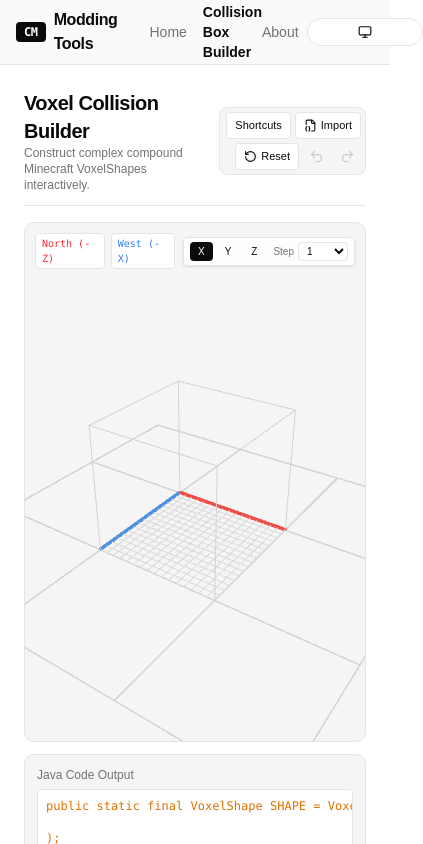
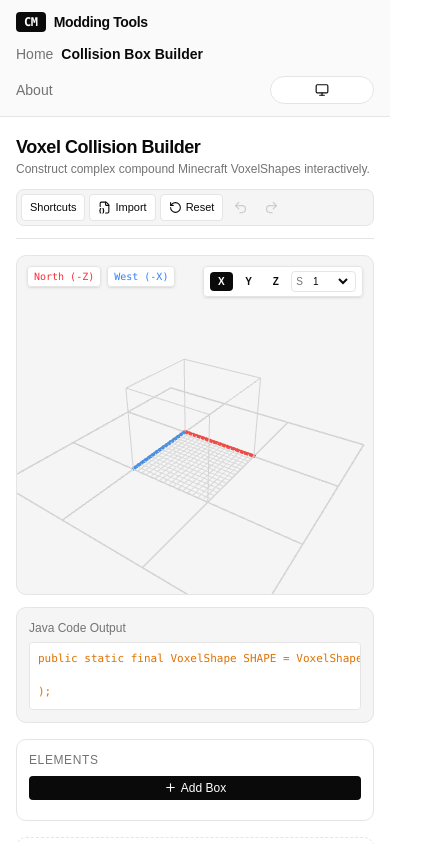
Before and after one commit to ChefMooon/cm-modding-tools, a React (Vite) app: page /collision-box in a window 390 px wide. Shown: the top 844 px of the page, 423 px wide, since content can reach past the window. Built offline with nearby package versions, Linux system fonts and the light colour scheme.

Commit message:
feat: improve mobile layout

```diff
--- a/src/routes/__root.tsx
+++ b/src/routes/__root.tsx
@@ -77,31 +77,32 @@ function RootComponent() {
   return (
     <div className="min-h-screen flex flex-col antialiased app-shell">
       <header className="w-full border-b app-surface-muted app-border">
-        <div className="max-w-screen-2xl mx-auto px-4 sm:px-6 lg:px-8 h-16 flex items-center justify-between">
-          <div className="flex items-center gap-8">
-            <Link to="/" className="flex items-center gap-2 font-sans tracking-tight font-bold text-foreground hover:opacity-80 transition-opacity">
-              <span className="bg-foreground text-background px-2 py-0.5 rounded text-xs font-mono">CM</span>
+        <div className="mx-auto flex max-w-screen-2xl flex-col gap-3 px-4 py-3 sm:px-6 sm:py-4 lg:px-8">
+          <div className="flex flex-col gap-3 sm:flex-row sm:items-center sm:justify-between">
+            <div className="flex flex-col gap-3 sm:flex-row sm:items-center sm:gap-8">
+              <Link to="/" className="flex items-center gap-2 font-sans text-sm font-bold tracking-tight text-foreground transition-opacity hover:opacity-80 sm:text-base">
+                <span className="rounded bg-foreground px-2 py-0.5 font-mono text-xs text-background">CM</span>
                 Modding Tools
               </Link>
 
-            <nav className="flex items-center gap-4 text-sm font-medium text-muted-foreground">
-              <Link to="/" className="transition-colors hover:text-foreground [&.active]:text-foreground [&.active]:font-semibold">
+              <nav className="flex flex-wrap items-center gap-2 text-sm font-medium text-muted-foreground sm:gap-4">
+                <Link to="/" className="transition-colors hover:text-foreground [&.active]:font-semibold [&.active]:text-foreground">
                   Home
                 </Link>
-              <Link to="/collision-box" className="transition-colors hover:text-foreground [&.active]:text-foreground [&.active]:font-semibold">
+                <Link to="/collision-box" className="transition-colors hover:text-foreground [&.active]:font-semibold [&.active]:text-foreground">
                   Collision Box Builder
                 </Link>
               </nav>
             </div>
 
-          <div className="flex items-center gap-2 text-sm font-medium text-muted-foreground">
-            <Link to="/about" className="transition-colors hover:text-foreground [&.active]:text-foreground [&.active]:font-semibold">
+            <div className="flex items-center justify-between gap-2 text-sm font-medium text-muted-foreground sm:justify-end">
+              <Link to="/about" className="transition-colors hover:text-foreground [&.active]:font-semibold [&.active]:text-foreground">
                 About
               </Link>
               <button
                 type="button"
                 onClick={toggleTheme}
-              className="inline-flex min-w-[7.25rem] items-center justify-center gap-2 rounded-full border border-border bg-background px-3 py-1.5 text-sm font-medium text-foreground transition hover:bg-muted"
+                className="inline-flex min-w-[6.5rem] items-center justify-center gap-2 rounded-full border border-border bg-background px-3 py-1.5 text-sm font-medium text-foreground transition hover:bg-muted"
                 aria-label="Toggle color theme"
               >
                 {getThemeIcon()}
@@ -109,9 +110,10 @@ function RootComponent() {
               </button>
             </div>
           </div>
+        </div>
       </header>
 
-      <main className="flex-1 max-w-screen-2xl w-full mx-auto p-6 sm:p-8 flex flex-col">
+      <main className="mx-auto flex w-full flex-1 max-w-screen-2xl flex-col p-4 sm:p-6 sm:p-8 lg:p-8">
         <Outlet />
       </main>
 
--- a/src/routes/collision-box/-components/CollisionViewport.tsx
+++ b/src/routes/collision-box/-components/CollisionViewport.tsx
@@ -56,7 +56,7 @@ export function CollisionViewport({ boxes, selectedBoxId, moveAxis, moveStep, on
 
   return (
     <div
-      className="w-full h-[520px] sm:h-[560px] lg:h-[640px] xl:h-[720px] bg-muted rounded-lg overflow-hidden border border-border relative"
+      className="relative h-[340px] w-full overflow-hidden rounded-lg border border-border bg-muted sm:h-[420px] md:h-[480px] lg:h-[640px] xl:h-[720px]"
       onPointerMove={handlePointerMove}
       onPointerUp={handlePointerUp}
       onPointerLeave={handlePointerUp}
@@ -130,24 +130,24 @@ export function CollisionViewport({ boxes, selectedBoxId, moveAxis, moveStep, on
         })}
       </Canvas>
 
-      <div className="absolute inset-x-2.5 top-2.5 flex items-center justify-between gap-2 pointer-events-none select-none">
-        <div className="flex gap-1.5 pointer-events-none">
-          <span className="bg-background text-red-500 text-[10px] font-mono px-1.5 py-0.5 rounded border border-border">North (-Z)</span>
-          <span className="bg-background text-blue-500 text-[10px] font-mono px-1.5 py-0.5 rounded border border-border">West (-X)</span>
+      <div className="pointer-events-none absolute left-2.5 top-2.5 right-2.5 flex flex-wrap items-start justify-between gap-2 select-none">
+        <div className="flex flex-wrap gap-1.5 pointer-events-none">
+          <span className="rounded border border-border bg-background/95 px-1.5 py-0.5 font-mono text-[10px] text-red-500 shadow-sm">North (-Z)</span>
+          <span className="rounded border border-border bg-background/95 px-1.5 py-0.5 font-mono text-[10px] text-blue-500 shadow-sm">West (-X)</span>
         </div>
-        <div className="pointer-events-auto flex items-center gap-1 rounded border border-border bg-background/90 px-1.5 py-1 shadow-sm">
+        <div className="pointer-events-auto flex flex-wrap items-center justify-end gap-1 rounded border border-border bg-background/95 px-1.5 py-1 shadow-sm">
           {(['X', 'Y', 'Z'] as const).map((axis) => (
             <button
               key={axis}
               type="button"
               onClick={() => onMoveAxisChange(axis)}
-              className={`rounded px-2 py-0.5 text-[10px] font-medium transition ${moveAxis === axis ? 'bg-foreground text-background' : 'text-foreground hover:bg-accent'}`}
+              className={`min-w-[1.45rem] rounded px-1.5 py-0.5 text-[10px] font-semibold transition ${moveAxis === axis ? 'bg-foreground text-background' : 'text-foreground hover:bg-accent'}`}
             >
               {axis}
             </button>
           ))}
-          <label className="ml-1 flex items-center gap-1 text-[10px] text-muted-foreground">
-            <span>Step</span>
+          <label className="flex items-center gap-1 rounded border border-border bg-background px-1 py-0.5 text-[10px] font-medium text-muted-foreground">
+            <span className="whitespace-nowrap">S</span>
             <select
               value={moveStep}
               onChange={(event) => {
@@ -156,7 +156,7 @@ export function CollisionViewport({ boxes, selectedBoxId, moveAxis, moveStep, on
                   onMoveStepChange(nextStep);
                 }
               }}
-              className="rounded border border-border bg-background px-1 py-0.5 text-[10px] text-foreground"
+              className="rounded border-0 bg-transparent px-0.5 py-0 text-[10px] font-medium text-foreground outline-none"
             >
               {[0.25, 0.5, 1, 2].map((step) => (
                 <option key={step} value={step}>
--- a/src/routes/collision-box/route.tsx
+++ b/src/routes/collision-box/route.tsx
@@ -335,14 +335,14 @@ function RouteComponent() {
   }, [addNewBox, boxes, copiedBox, duplicateSelectedBox, handleRedo, handleUndo, moveAxis, moveStep, nudgeSelectedBox, removeBox, resetSelectedBox, saveHistoryState, selectedBox, selectedBoxId, toggleVisibility]);
 
   return (
-    <div className="w-full max-w-screen-2xl mx-auto space-y-4 text-foreground app-shell min-h-screen">
-      <div className="border-b border-border pb-3 space-y-2">
-        <div className="flex items-center justify-between gap-3">
-          <div>
-            <h1 className="text-xl font-semibold tracking-tight text-foreground">Voxel Collision Builder</h1>
+    <div className="mx-auto min-h-screen w-full max-w-screen-2xl space-y-4 text-foreground app-shell">
+      <div className="space-y-2 border-b border-border pb-3">
+        <div className="flex flex-col gap-3 sm:flex-row sm:items-start sm:justify-between">
+          <div className="min-w-0">
+            <h1 className="text-lg font-semibold tracking-tight text-foreground sm:text-xl">Voxel Collision Builder</h1>
             <p className="text-xs text-muted-foreground">Construct complex compound Minecraft VoxelShapes interactively.</p>
           </div>
-          <div className="flex flex-wrap items-center justify-end gap-1 bg-muted p-1 rounded-md border border-border">
+          <div className="flex flex-wrap items-center justify-start gap-1 rounded-md border border-border bg-muted p-1 sm:justify-end">
             <button
               type="button"
               onClick={() => setShowShortcutsHelp(prev => !prev)}
@@ -365,11 +365,11 @@ function RouteComponent() {
               <RotateCcw size={13} /> Reset
             </button>
             <button disabled={history.length === 0} onClick={handleUndo}
-              className="p-1.5 hover:bg-accent rounded text-muted-foreground hover:text-foreground disabled:opacity-30 disabled:pointer-events-none cursor-pointer">
+              className="rounded p-1.5 text-muted-foreground hover:bg-accent hover:text-foreground disabled:pointer-events-none disabled:opacity-30 cursor-pointer">
               <Undo2 size={15} />
             </button>
             <button disabled={redoStack.length === 0} onClick={handleRedo}
-              className="p-1.5 hover:bg-accent rounded text-muted-foreground hover:text-foreground disabled:opacity-30 disabled:pointer-events-none cursor-pointer">
+              className="rounded p-1.5 text-muted-foreground hover:bg-accent hover:text-foreground disabled:pointer-events-none disabled:opacity-30 cursor-pointer">
               <Redo2 size={15} />
             </button>
           </div>
@@ -406,7 +406,7 @@ function RouteComponent() {
         <JSONImport isOpen={showImportModal} onClose={() => setShowImportModal(false)} onImport={handleImport} />
       ) : null}
 
-      <div className="grid grid-cols-1 lg:grid-cols-[minmax(0,1fr)_minmax(300px,360px)] gap-4 items-start">
+      <div className="grid grid-cols-1 items-start gap-4 lg:grid-cols-[minmax(0,1fr)_minmax(300px,360px)]">
         <div className="min-w-0 space-y-3">
           <CollisionViewport
             boxes={boxes}
@@ -419,24 +419,24 @@ function RouteComponent() {
             onMoveBox={moveBoxByDelta}
           />
 
-          <div className="p-3 bg-muted border border-border rounded-lg">
-            <h3 className="text-xs font-medium text-muted-foreground mb-1.5">Java Code Output</h3>
-            <pre className="text-xs text-amber-600 overflow-x-auto p-2 bg-background rounded border border-border font-mono select-all">
+          <div className="rounded-lg border border-border bg-muted p-3">
+            <h3 className="mb-1.5 text-xs font-medium text-muted-foreground">Java Code Output</h3>
+            <pre className="overflow-x-auto rounded border border-border bg-background p-2 font-mono text-[11px] text-amber-600 select-all sm:text-xs">
   {`public static final VoxelShape SHAPE = VoxelShapes.or(\n${boxes.map(b => `  Block.box(${b.minX}, ${b.minY}, ${b.minZ}, ${b.maxX}, ${b.maxY}, ${b.maxZ})`).join(',\n')}\n);`}
             </pre>
           </div>
         </div>
 
-        <div className="w-full lg:max-w-[360px] space-y-4">
-          <div className="bg-card border border-border rounded-lg p-3 space-y-2">
-            <div className="flex justify-between items-center">
-              <h2 className="text-xs font-medium tracking-wider text-muted-foreground uppercase">Elements</h2>
+        <div className="w-full space-y-4 lg:max-w-[360px]">
+          <div className="space-y-2 rounded-lg border border-border bg-card p-3">
+            <div className="flex flex-col gap-2 sm:flex-row sm:items-center sm:justify-between">
+              <h2 className="text-xs font-medium uppercase tracking-wider text-muted-foreground">Elements</h2>
               <button onClick={addNewBox}
-                className="flex items-center gap-1 text-xs bg-foreground text-background font-medium hover:opacity-90 transition px-2 py-1 rounded cursor-pointer">
+                className="flex items-center justify-center gap-1 rounded bg-foreground px-2 py-1 text-xs font-medium text-background transition hover:opacity-90 cursor-pointer">
                 <Plus size={13} /> Add Box
               </button>
             </div>
-            <div className="space-y-1 max-h-[140px] overflow-y-auto">
+            <div className="max-h-[220px] space-y-1 overflow-y-auto sm:max-h-[180px]">
               {boxes.map((box) => (
                 <div key={box.id} onClick={() => setSelectedBoxId(box.id)}
                   className={`flex items-center justify-between px-2.5 py-1.5 rounded text-xs transition border ${
@@ -468,7 +468,7 @@ function RouteComponent() {
                   onKeyDown={(e) => e.key === 'Enter' && commitPendingHistory()}
                   className="w-full bg-muted border border-border rounded px-2 py-1 text-xs focus:outline-none focus:border-ring font-mono text-foreground" />
               </div>
-              <div className="border-t border-border pt-2 space-y-2">
+              <div className="space-y-2 border-t border-border pt-2">
                 <div className="flex flex-wrap items-center gap-2 rounded border border-border bg-background/70 p-2">
                   {(['X', 'Y', 'Z'] as const).map((axis) => (
                     <div key={axis} className="flex items-center gap-1">
@@ -494,23 +494,23 @@ function RouteComponent() {
                   const minKey = `min${axis}` as 'minX' | 'minY' | 'minZ';
                   const maxKey = `max${axis}` as 'maxX' | 'maxY' | 'maxZ';
                   return (
-                    <div key={axis} className="grid grid-cols-12 gap-2 items-center bg-muted p-2 rounded border border-border">
-                      <span className="col-span-1 text-xs font-bold text-muted-foreground text-center font-mono">{axis}</span>
-                      <div className="col-span-11 space-y-1.5">
+                    <div key={axis} className="grid grid-cols-1 gap-2 rounded border border-border bg-muted p-2 sm:grid-cols-[auto_minmax(0,1fr)] sm:items-start">
+                      <span className="text-center font-mono text-xs font-bold text-muted-foreground sm:text-left">{axis}</span>
+                      <div className="space-y-1.5">
                         {[['Min', minKey], ['Max', maxKey]].map(([label, key]) => (
-                          <div key={key} className="flex items-center gap-2">
-                            <span className="text-[10px] text-muted-foreground font-mono w-6">{label}</span>
+                          <div key={key} className="flex flex-col gap-1.5 sm:flex-row sm:items-center">
+                            <span className="w-6 font-mono text-[10px] text-muted-foreground">{label}</span>
                             <input type="range" min="0" max="16" step="0.25"
                               value={selectedBox[key as keyof CollisionBox] as number}
                               onChange={(e) => updateBoxAttribute(selectedBox.id, key as keyof CollisionBox, parseFloat(e.target.value))}
                               onMouseUp={commitPendingHistory}
-                              className="flex-1 h-1 bg-border rounded appearance-none accent-foreground" />
+                              className="h-1 flex-1 appearance-none rounded bg-border accent-foreground" />
                             <input type="number" step="0.5"
                               value={selectedBox[key as keyof CollisionBox] as number}
                               onChange={(e) => updateBoxAttribute(selectedBox.id, key as keyof CollisionBox, parseFloat(e.target.value) || 0)}
                               onBlur={commitPendingHistory}
                               onKeyDown={(e) => e.key === 'Enter' && commitPendingHistory()}
-                              className="w-10 bg-background text-center rounded border border-border text-[11px] font-mono py-0.5 text-foreground" />
+                              className="w-full rounded border border-border bg-background py-0.5 text-center font-mono text-[11px] text-foreground sm:w-12" />
                           </div>
                         ))}
                       </div>
```
Lines whose indentation alone changed are shown as unchanged.
